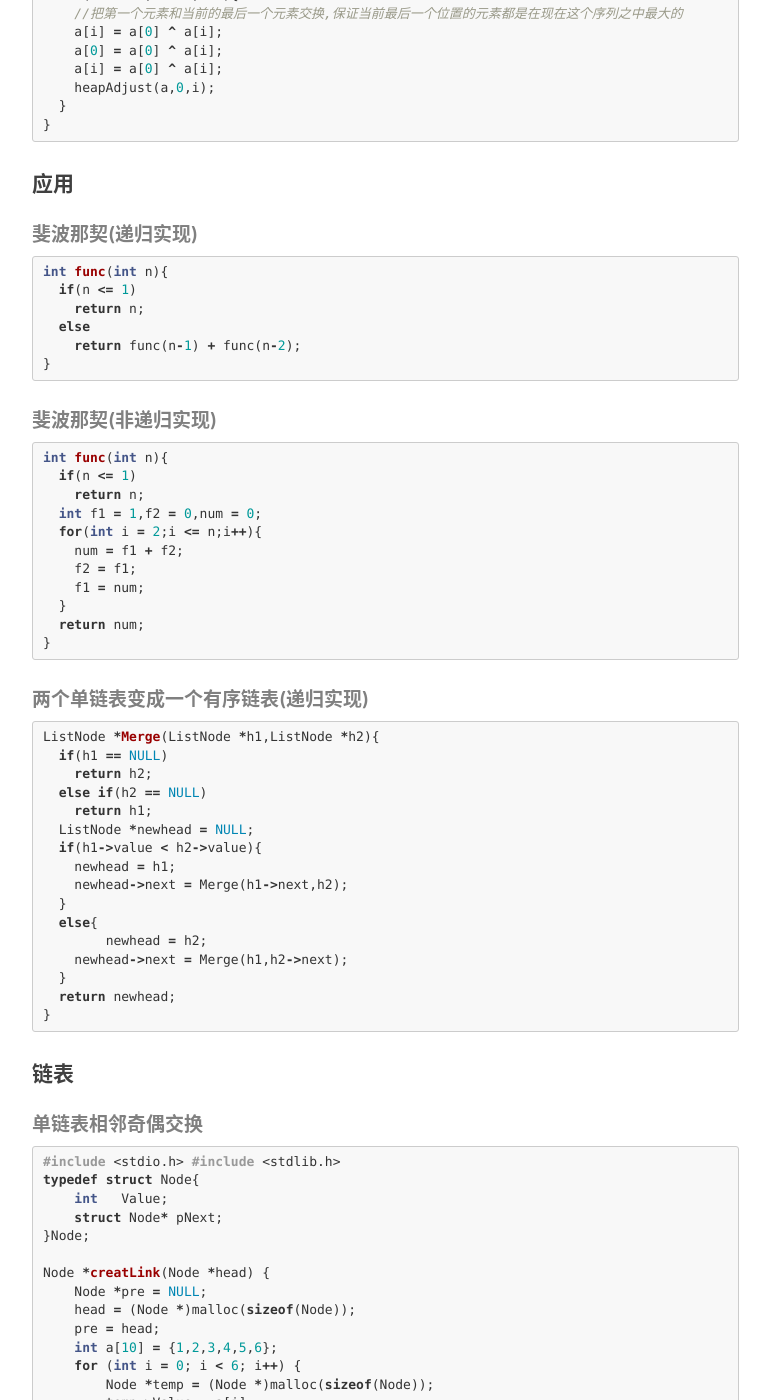
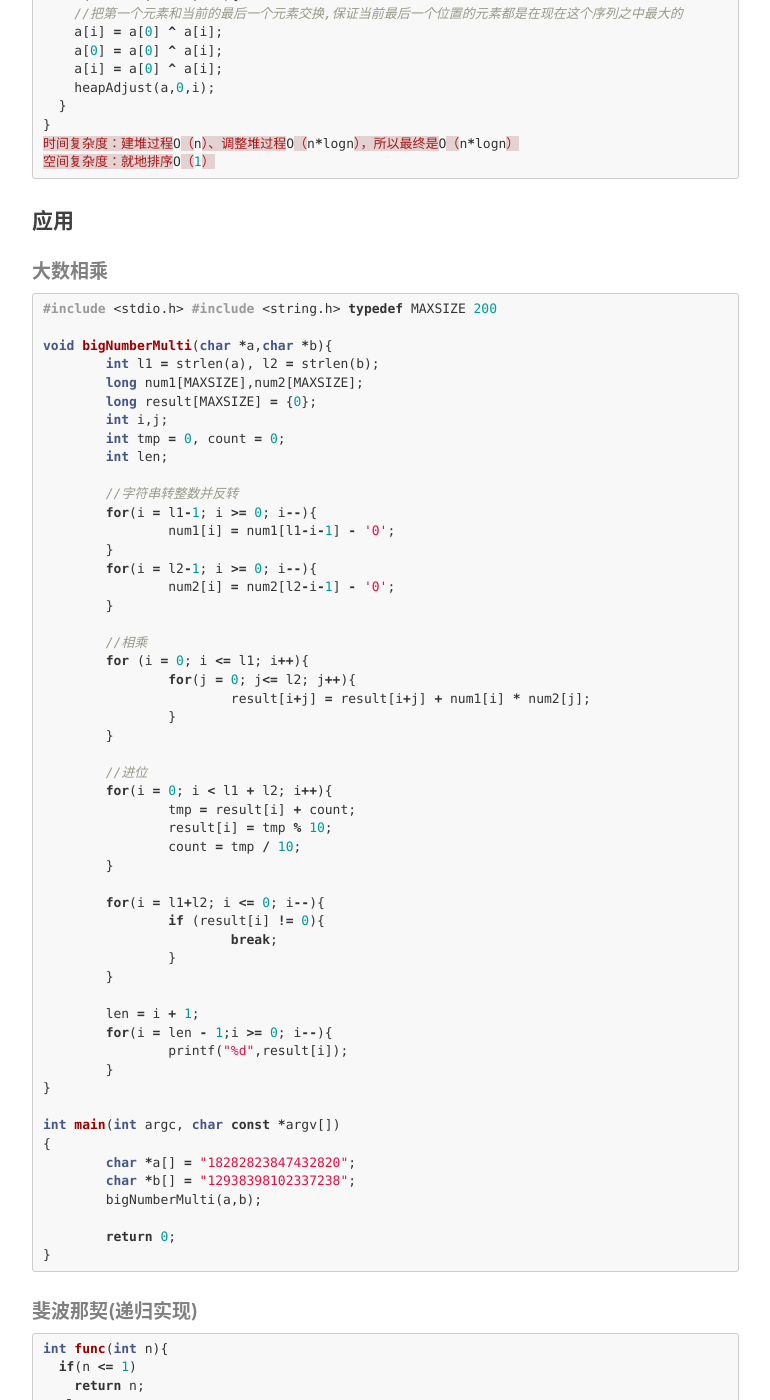
Before and after one commit to renchao0711/renchao0711.github.io, a Jekyll site: the page built from _posts/2017-07-18-手撕算法.markdown, in a window 1280 px wide and 1400 px high, scrolled down 3169 px. Shown: the whole window, without its empty margins (233-1003 px from the left). Built offline with Jekyll 4.4.1, drawn with Linux system fonts in a browser that asks for light colours; nearby versions of some CDN libraries; our own code applies the rules of GitHub Pages for plain Markdown files; comment, search, counter and statistics services are not loaded.

Commit message:
modified

````diff
--- a/_posts/2017-07-18-手撕算法.markdown
+++ b/_posts/2017-07-18-手撕算法.markdown
@@ -150,9 +150,70 @@ void heapSort(int *a,int n){
     heapAdjust(a,0,i);
   }
 }
+时间复杂度：建堆过程O（n）、调整堆过程O（n*logn），所以最终是O（n*logn）
+空间复杂度：就地排序O（1）
 ```
 
 #### 应用
+
+##### 大数相乘
+
+```c
+#include <stdio.h>
+#include <string.h>
+typedef MAXSIZE 200
+
+void bigNumberMulti(char *a,char *b){
+	int l1 = strlen(a), l2 = strlen(b);
+	long num1[MAXSIZE],num2[MAXSIZE];
+	long result[MAXSIZE] = {0};
+	int i,j;
+	int tmp = 0, count = 0;
+	int len;
+
+	//字符串转整数并反转
+	for(i = l1-1; i >= 0; i--){
+		num1[i] = num1[l1-i-1] - '0';
+	}
+	for(i = l2-1; i >= 0; i--){
+		num2[i] = num2[l2-i-1] - '0';
+	}
+
+	//相乘
+	for (i = 0; i <= l1; i++){
+		for(j = 0; j<= l2; j++){
+			result[i+j] = result[i+j] + num1[i] * num2[j];
+		}
+	}
+
+	//进位
+	for(i = 0; i < l1 + l2; i++){
+		tmp = result[i] + count;
+		result[i] = tmp % 10;
+		count = tmp / 10;
+	}
+
+	for(i = l1+l2; i <= 0; i--){
+		if (result[i] != 0){
+			break;
+		}
+	}
+
+	len = i + 1;
+	for(i = len - 1;i >= 0; i--){
+		printf("%d",result[i]);
+	}
+}
+
+int main(int argc, char const *argv[])
+{
+	char *a[] = "18282823847432820";
+	char *b[] = "12938398102337238";
+	bigNumberMulti(a,b);
+
+	return 0;
+}
+```
 
 ##### 斐波那契(递归实现)
 
````
Also changed, not shown: _posts/2017-07-18-整理一些面试问题.markdown (+9 -1 lines), _posts/iOS的crash问题.md (added).
